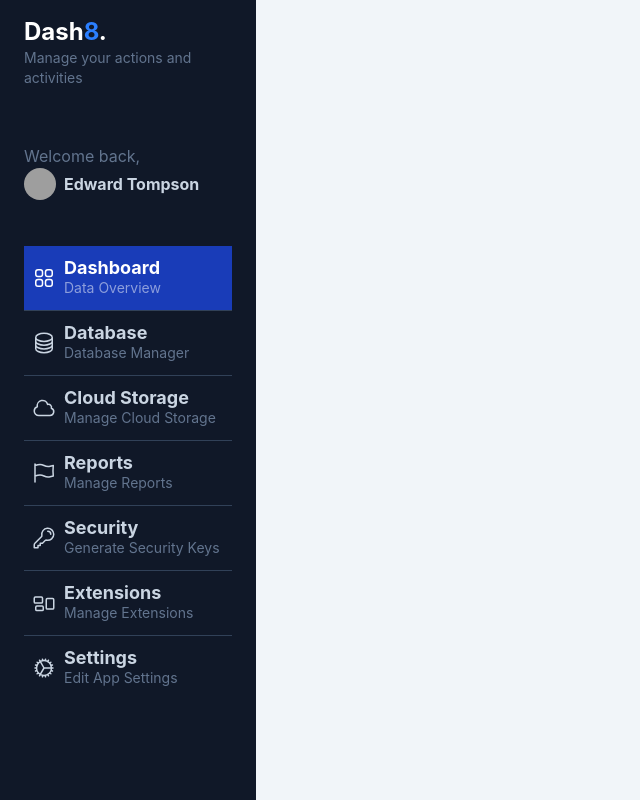
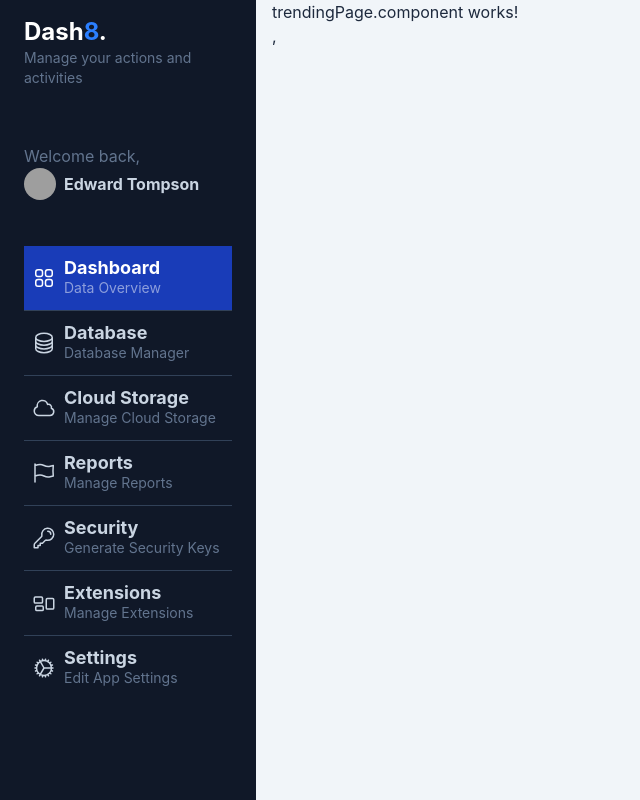
Before and after one commit to dubersantiago/Gifs-Angular, an Angular app: page /dashboard/trending in a window 1280 px wide. Before the commit this address led to /dashboard. Shown: the whole page, without its empty margins (0-640 px from the left). Built offline with nearby package versions, Linux system fonts and the light colour scheme; grey boxes are pictures that could not be loaded.

Commit message:
feat: manejo de rutas para las pages

```diff
--- a/src/app/app.routes.ts
+++ b/src/app/app.routes.ts
@@ -4,8 +4,8 @@ import { DashboardPageComponent } from './gifs/pages/dashboard-page.component/da
 export const routes: Routes = [
     {
         path:"dashboard",
-        loadComponent: ()=>import('./gifs/pages/dashboard-page.component/dashboard-page.component').then(c=>c.DashboardPageComponent)
-    },
+        loadComponent: ()=>import('./gifs/pages/dashboard-page.component/dashboard-page.component').then(c=>c.DashboardPageComponent),
+        children:[
             {
                 path:"trending",
                 loadComponent: ()=>import('./gifs/pages/trendingPage.component/trendingPage.component').then(c=>c.TrendingPageComponent)
@@ -16,6 +16,12 @@ export const routes: Routes = [
             },
             {
                 path:"**",
+                redirectTo:"trending"
+            }
+        ]
+    },
+    {
+        path:"**",
         redirectTo:"dashboard"
     }
 ];
--- a/src/app/gifs/pages/dashboard-page.component/dashboard-page.component.html
+++ b/src/app/gifs/pages/dashboard-page.component/dashboard-page.component.html
@@ -99,5 +99,8 @@
            </div>
         </div>
 
+        <div class="ml-64 px-4 flex flex-col w-full h-full text-slate-800">
+            <router-outlet></router-outlet>
+        </div>
     </div>
 </div>
--- a/src/app/gifs/pages/dashboard-page.component/dashboard-page.component.ts
+++ b/src/app/gifs/pages/dashboard-page.component/dashboard-page.component.ts
@@ -1,8 +1,10 @@
 import { ChangeDetectionStrategy, Component } from '@angular/core';
+import { RouterOutlet } from '@angular/router';
+
 
 @Component({
   selector: 'app-dashboard-page.component',
-  imports: [],
+  imports: [RouterOutlet],
   templateUrl: './dashboard-page.component.html',
   changeDetection: ChangeDetectionStrategy.OnPush,
 })
```
Lines whose indentation alone changed are shown as unchanged.
